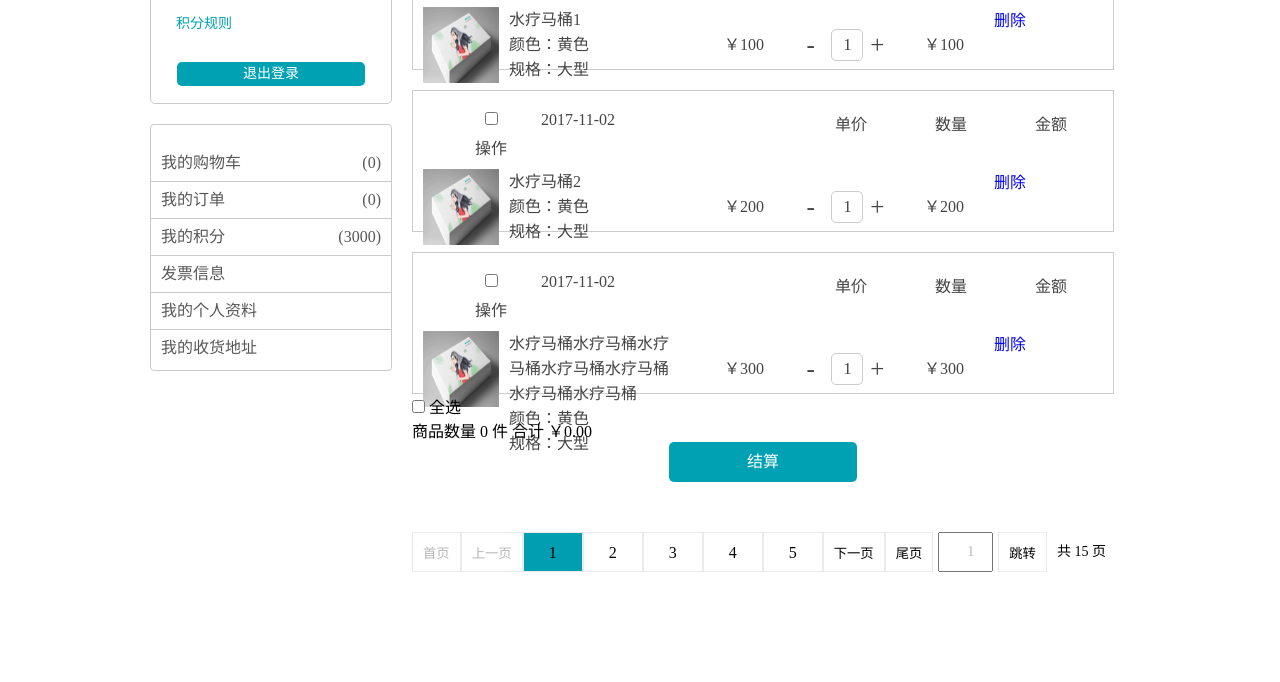
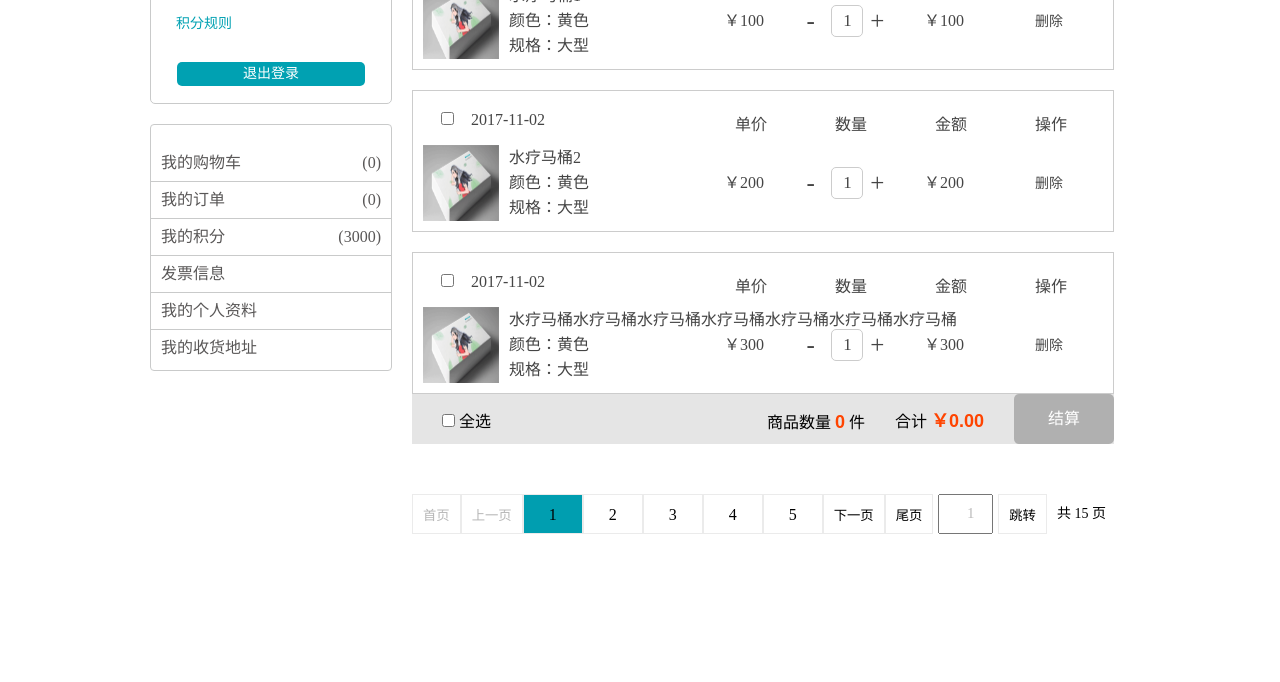
Before and after one commit to qdlyh/idear, a website: page PCidear/src/myCart.html in a window 1280 px wide. Shown: the part 803-1485 px from the top of the page. Drawn offline with Linux system fonts and the light colour scheme; files whose address does not match are found by name.

Commit message:
Update cart.css

```diff
--- a/PCidear/src/css/cart.css
+++ b/PCidear/src/css/cart.css
@@ -27,8 +27,11 @@
     color: #454545;
     padding-left: 18px;
     margin: 10px 0; }
+    .cart-box .cart-container .goods-text ul .check-li {
+      margin-right: 30px;
+      width: 0px; }
     .cart-box .cart-container .goods-text ul .date-text {
-      width: 260px;
+      width: 230px;
       text-align: left; }
     .cart-box .cart-container .goods-text ul .count-text {
       width: 100px; }
@@ -57,6 +60,10 @@
           display: flex;
           flex-direction: column;
           justify-content: space-between; }
+          .cart-box .cart-container .cart-content ul .cart-goods ul li {
+            overflow: hidden;
+            text-overflow: ellipsis;
+            white-space: nowrap; }
       .cart-box .cart-container .cart-content ul .cart-money {
         /* 加减数量 */ }
         .cart-box .cart-container .cart-content ul .cart-money ul li {
@@ -90,12 +97,48 @@
                 color: #454545;
                 cursor: pointer; }
 
-.cart-btn {
+.total-box {
+  width: 100%;
+  background: #E5E5E5; }
+  .total-box .goods-check {
+    float: left;
+    line-height: 50px;
+    margin: 3px 0 0 30px; }
+  .total-box .total-content {
+    display: flex;
+    justify-content: flex-end;
+    align-items: center; }
+    .total-box .total-content .total-text {
+      margin: 0 30px; }
+    .total-box .total-content i {
+      color: #f40;
+      font-weight: 700;
+      font-size: 18px;
+      font-family: tohoma, arial; }
+    .total-box .total-content .total-btn-false a {
+      width: 100px;
+      font-size: 16px;
+      height: 50px;
+      line-height: 50px;
+      background: #B0B0B0; }
+    .total-box .total-content .total-btn-true a {
+      width: 100px;
+      font-size: 16px;
+      height: 50px;
+      line-height: 50px;
+      background: #FF4400; }
+
+.delete-goods {
   width: 100px;
   line-height: 76px;
+  text-align: center;
   margin-left: 5px; }
-  .cart-btn a {
+  .delete-goods a {
     width: 70px;
     font-size: 14px;
     height: 32px;
-    line-height: 32px; }
+    line-height: 32px;
+    color: #464646; }
+    .delete-goods a:hover {
+      color: #fd0000;
+      border-bottom: 1px solid #fd0000; }
```
